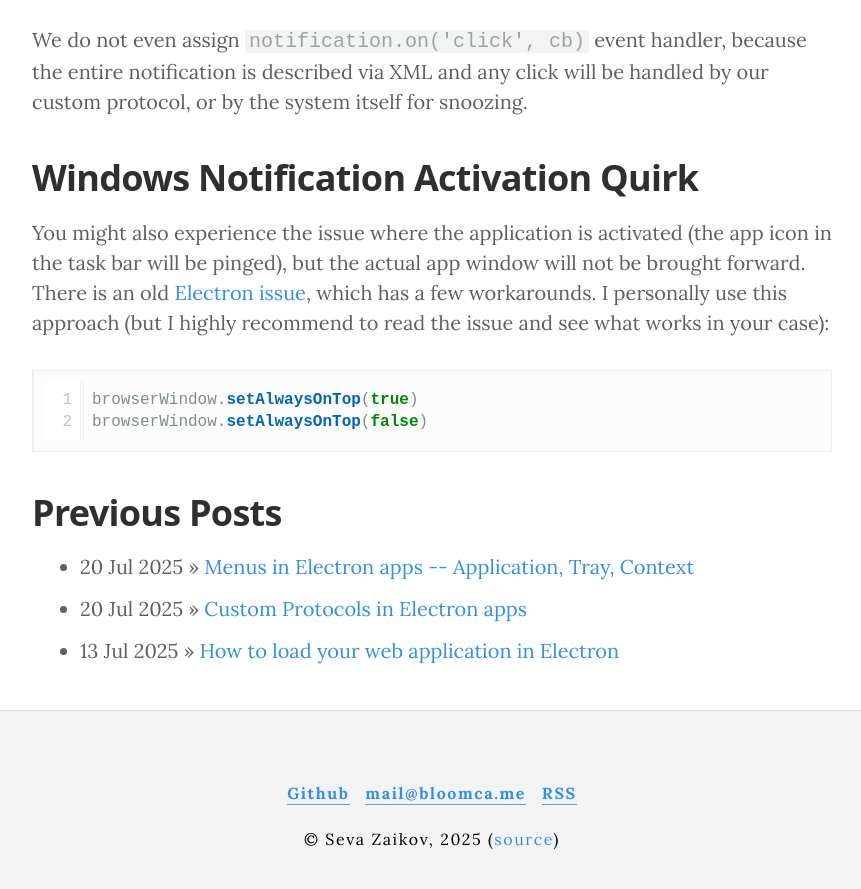
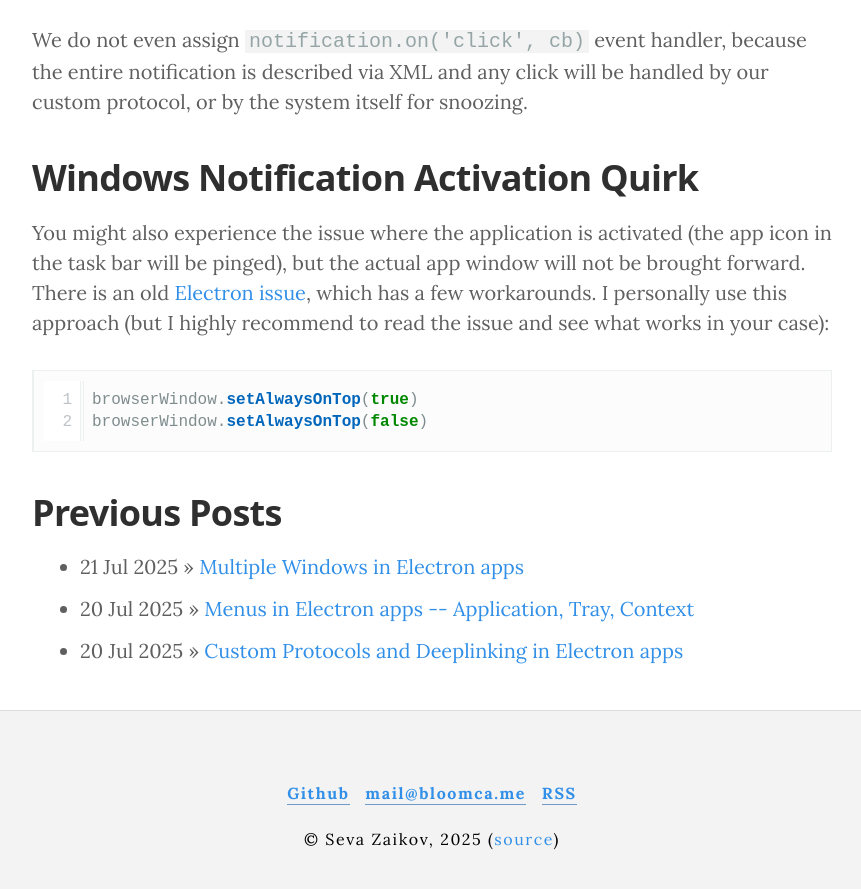
Before and after one commit to Bloomca/blog, a Jekyll site: the page built from _posts/2025-07-20-electron-notifications.md, in a window 1280 px wide and 900 px high, scrolled down 3126 px. Shown: the top 889 px of the window, without its empty margins (208-1069 px from the left). Built offline with Jekyll 4.4.1, drawn with Linux system fonts in a browser that asks for light colours; some web fonts are replaced; some of the changed lines change nothing that is shown.

Commit message:
add multi-window in Electron article (#13)

```diff
--- a/_posts/2025-07-20-electron-apps-custom-protocols.md
+++ b/_posts/2025-07-20-electron-apps-custom-protocols.md
@@ -1,7 +1,7 @@
 ---
 layout: post
-title: Custom Protocols in Electron apps
-keywords: Electron.js, Electron, custom protocols, protocol handlers, URL schemes
+title: Custom Protocols and Deeplinking in Electron apps
+keywords: Electron.js, Electron, custom protocols, protocol handlers, URL schemes, Deeplinking
 excerpt: "You can register your app with a custom protocol and call from other places."
 ---
 
--- /dev/null
+++ b/_posts/2025-07-21-multi-window-in-electron.md
@@ -0,0 +1,63 @@
+---
+layout: post
+title: Multiple Windows in Electron apps
+keywords: Electron.js, Electron, multi-window implementation, syncing between multiple windows
+excerpt: "It is possible to provide multi-window/multi-instance experience in Electron, but it is probably not worth it."
+---
+
+A lot of desktop applications provide a multi-window experience. This can be done in 2 flavours:
+
+1. Multiple instances of the same application (2 separate processes)
+2. Multiple windows of the same application instance (one parent process)
+
+I already mentioned in the [custom protocols article](/2025/07/20/electron-apps-custom-protocols#how-to-handle-deeplinks), the first approach is more native to Windows/Linux and the second approach is more native to macOS. Allowing to open multiple instances depends on what your application does and how independent each instance can be -- the more and faster you need to sync data between the processes, the less enticing that option becomes; plus allowing multiple windows will work the same across all platforms (while it is possible to open multiple instances of the same on macOS from the command line, it is definitely not a common approach).
+
+The main advantage of requesting a [single instance lock](https://www.electronjs.org/docs/latest/api/app#apprequestsingleinstancelockadditionaldata) is that you get [inter-process communication (IPC)](https://www.electronjs.org/docs/latest/tutorial/ipc) _almost_ for free.
+
+## Disabling multi-window
+
+Depending on your application, there is nothing wrong with requesting a single instance lock and handling all deeplinks and additional instances events by activating and navigating in your main app window. This will dramatically reduce the complexity of syncing instances between each other (if necessary), eliminate a lot of potential edge cases and race conditions, and can provide a nicer flow to your application.
+
+Multi-window makes the most sense for applications where you can have multiple independent documents/views; document-based applications are a great example. In something like [VS Code](https://code.visualstudio.com/) you can easily open multiple workspaces/folders and it is a natural requirement. But System Settings application can only have one active window/instance both on macOS and Windows, and it is 100% a sensible solution.
+
+## Implementing multiple app instances
+
+If you want to allow multiple application instances on Windows/Linux, I'd strongly recommend to not sync anything in real time. You can check saved settings files from time to time when it is a good moment (like check workspace settings when navigating to that workspace) or something similar; since it is the same application, it will have access to the same folders.
+
+Otherwise you'll build something brittle which might be expensive to maintain, IPC is a very complex problem. Besides, on macOS you'd need to support multiple windows for parity, and you can simply reuse the same solution by requesting a single lock.
+
+## Implementing multiple windows support
+
+Supporting multiple windows is doable, but depending on your real-time sync requirements can be quite problematic. The main issue is that if your Electron app is a web-app first, it is extremely likely that the entire data flow is contained within the web application; so by allowing extra windows, you need to solve the problem of windows potentially being out of sync.
+
+The best sync primitive is [Broadcast Channel API](https://developer.mozilla.org/en-US/docs/Web/API/Broadcast_Channel_API) -- it allows to send messages to all other open windows in the same domain (if your windows have apps on different domains, then you either don't need to sync them, or it has to happen via the main process). Here how it can look like:
+
+{% highlight js linenos=table %}
+const clientId = generateUUID()
+const multiWindowBC = new BroadcastChannel('multiwindow')
+
+multiWindowBC.postMessage({
+    type: 'MultiWindowShareData',
+    clientId,
+    dataVersion: 1,
+    data: ...
+})
+
+multiWindowBC.addEventListener('message', (event) => {
+    if (!event.data || event.clientId === clientId) return
+    if ('dataVersion' in event.data) processBroadcastedData(event.data)
+})
+{% endhighlight %}
+
+Key things to look out for:
+
+- every window, including the one which sent the BroadcastChannel message, receives it, so you need to filter them out
+- when sending the message, it is serialized using [structuredClone](https://developer.mozilla.org/en-US/docs/Web/API/Window/structuredClone), so if you pass any custom classes, they will be converted using implemented `toString()` methods
+- if you save your data to localStorage/IndexedDB, I recommend to do so only from a single window. Similarly, I would not recommend to read updated data from them, as that will require reading and deserializing the data. What is even worse, you are likely relying on referential equality for optimized re-rendering, and that would thrash the current data collections
+- if you have an active session in your app, you probably want to close all non-active windows when the user logs out -- this moment is particularly vulnerable to race conditions if multiple windows can write to the storage
+
+I'd advise against relying on eventual consistency via HTTP/web socket requests. While it works pretty well with good internet, it still takes some time, and while offline or during server load it can cause frustration for power users who will use this feature.
+
+## Resources consideration
+
+Electron uses Chromium process separation model, which is quite hungry for resources, especially RAM; each additional window can easily add 150-250MB of consumed memory. Be especially careful with memory leaks if you use something like [browserWindow.hide()](https://www.electronjs.org/docs/latest/api/browser-window#winhide), as it will remove the window from the list of all opened apps and you won't be able to reach it using `cmd + \`` on macOS. There is a static method [BrowserWindow.getAllWindows()](https://www.electronjs.org/docs/latest/api/browser-window#browserwindowgetallwindows), you can use it to make sure there are no dangling windows in your application.
```
